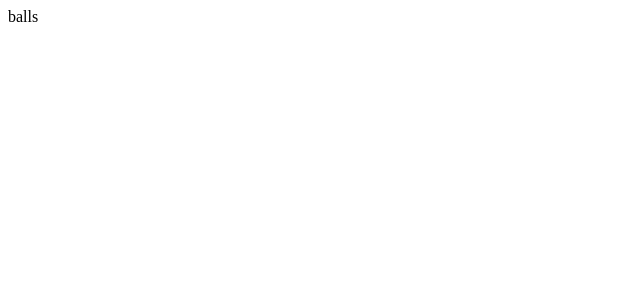
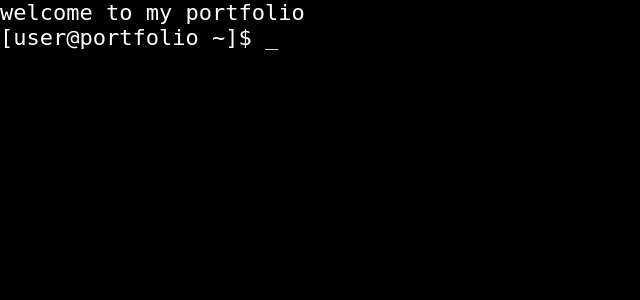
Before and after one commit to senvildev/linux-web-emulator, a Vue app: page / in a window 1280 px wide. Shown: the top 300 px of the page, without its empty margins (0-640 px from the left). Built offline with nearby package versions, Linux system fonts and the light colour scheme.

Commit message:
added commands and a bit of functionality

```diff
--- a/index.html
+++ b/index.html
@@ -7,7 +7,7 @@
 
 		<link rel="icon" href="/favicon.ico">
 
-		<title>balls</title>
+		<title>senvil's portfolio</title>
 	</head>
 	<body>
 		<div id="app"></div>
--- a/package.json
+++ b/package.json
@@ -19,6 +19,7 @@
     "@vitejs/plugin-vue": "^5.0.5",
     "@vue/tsconfig": "^0.5.1",
     "npm-run-all2": "^6.2.0",
+    "sass": "^1.77.8",
     "typescript": "~5.4.0",
     "vite": "^5.3.1",
     "vue-tsc": "^2.0.21"
--- a/src/App.vue
+++ b/src/App.vue
@@ -1,32 +1,16 @@
 <script setup lang="ts">
-
+import Screen from "./components/Screen.vue"
 </script>
 
 <template>
-	balls
+	<main>
+		<Screen/>
+	</main>
 </template>
 
 <style scoped>
-header { line-height: 1.5; }
-
-.logo {
-	display: block;
-	margin: 0 auto 2rem;
-}
-
-@media ( min-width: 1024px ) {
-	header {
-		display: flex;
-		place-items: center;
-		padding-right: calc(var(--section-gap) / 2);
-	}
-
-	.logo { margin: 0 2rem 0 0; }
-
-	header .wrapper {
-		display: flex;
-		place-items: flex-start;
-		flex-wrap: wrap;
-	}
+main {
+	width: 100vw; height: 100vh;
+	background-color: black;
 }
 </style>
--- /dev/null
+++ b/src/assets/commands.ts
@@ -0,0 +1,44 @@
+import { markRaw } from "vue";
+import Message from "../components/Message.vue";
+import Cursor from "../components/Cursor.vue";
+
+const WORKING_COMMANDS : array = [
+	"balls", "clear"
+];
+
+function CREATE_MESSAGE(History, text) {
+	History.value.push({component: markRaw(Message), content: text });
+}
+
+function CREATE_CURSOR(History) {
+	History.value.push({component: markRaw(Cursor)});
+}
+
+const COMMAND_FUNCTIONS : object = {
+	"balls": (History) => {
+		CREATE_MESSAGE(History, "hello balls");
+	},
+	"clear": (History) => {
+		History.value = [];
+	}
+}
+
+function command_handler(command : string, History : array) {
+	command = command.trim();
+
+	if (command != "") {
+		if (WORKING_COMMANDS.includes(command))
+			COMMAND_FUNCTIONS[command](History);
+		else {
+			CREATE_MESSAGE(History, `bash: ${command}: no such command`);
+		}
+	}
+
+	setTimeout(() => {
+		CREATE_CURSOR(History);
+	});
+}
+
+export {
+	command_handler
+}
--- /dev/null
+++ b/src/components/Cursor.vue
@@ -0,0 +1,52 @@
+<script setup lang="ts">
+import Message from "./Message.vue";
+import { ref, defineEmits } from "vue";
+import type { Ref } from "vue";
+
+const ALLOWED_CHARACTERS : string = "abcdefghijklmnopqrstuvwxyzABCDEFGHIJKLMNOPQRSTUVWXYZ1234567890!@#$%^&*()`~-=_+[]{};'|,./?\"\\\<\> ";
+
+const emit : Ref<any> = defineEmits(["ranCommand"]);
+
+let User : Ref<string> = ref("user");
+let CurrentDirectory : Ref<string> = ref("~");
+let IsSuperuser : Ref<boolean> = ref(false);
+let Command : Ref<string> = ref("");
+let CursorBlink : Ref<boolean> = ref(true)
+
+let sent : Ref<boolean> = true;
+
+function handle_keys(event : array) {
+	const key : string = event.key;
+	if (ALLOWED_CHARACTERS.includes(key)) {
+		Command.value += key;
+	} else if (key == "Backspace") {
+		Command.value = Command.value.slice(0, Command.value.length - 1);
+	} else if (key == "Enter") {
+		destroy()
+	}
+}
+
+function destroy() {
+	clearInterval(cursor_blinker, handle_keys);
+	CursorBlink.value = false;
+	removeEventListener('keydown', handle_keys);
+
+	emit("ranCommand", Command.value);
+}
+
+addEventListener("keydown", handle_keys);
+
+const cursor_blinker = setInterval(() => {
+	CursorBlink.value = !CursorBlink.value;
+}, 500);
+
+</script>
+
+<template>
+	<div class="main">
+		<Message id="cursor">
+		[{{User}}@portfolio {{ CurrentDirectory }}]{{ IsSuperuser ? "#" : "$" }}
+		{{ Command + (CursorBlink ? "_" : "") }}
+		</Message>
+	</div>
+</template>
--- /dev/null
+++ b/src/components/Message.vue
@@ -0,0 +1,17 @@
+<template>
+	<div class="message">
+		<slot class="text"></slot>
+	</div>
+</template>
+
+<style scoped>
+.message {
+	color: white;
+	font-size: 22px;
+	font-family: "Monospace";
+}
+.message::selection {
+	color: black;
+	background: white;
+}
+</style>
--- /dev/null
+++ b/src/components/Screen.vue
@@ -0,0 +1,39 @@
+<script setup lang="ts">
+import Message from "./Message.vue";
+import Cursor from "./Cursor.vue";
+
+import { defineEmits, onMounted, ref, markRaw, watch } from "vue"
+
+import { command_handler } from "../assets/commands.ts";
+
+const emit = defineEmits<{
+	(e: "ranCommand", val: string) : void
+}>();
+
+const History = ref([]);
+
+function handle_command(command : string) : void {
+	command_handler(command, History)
+}
+
+onMounted(() => {
+	History.value.push({component: markRaw(Message), content: "welcome to my portfolio" });
+	History.value.push({component: markRaw(Cursor)});
+});
+</script>
+
+<template>
+	<div class="main" ondragstart="return false;"
+		v-for="item in History"
+	>
+		<component :is="item.component" @ran-command="handle_command">
+			{{ item.content }}
+		</component>
+	</div>
+</template>
+
+<style scoped>
+div.main {
+	width: 100%;
+}
+</style>
--- /dev/null
+++ b/src/css/main.css
@@ -0,0 +1,3 @@
+body {
+	margin: 0; padding: 0;
+}
--- a/src/main.ts
+++ b/src/main.ts
@@ -1,4 +1,6 @@
 import { createApp } from 'vue'
 import App from './App.vue'
 
+import "./css/main.css"
+
 createApp(App).mount('#app')
```
Also changed, not shown: 1 other file (tests, documents, lock files or other folders).
